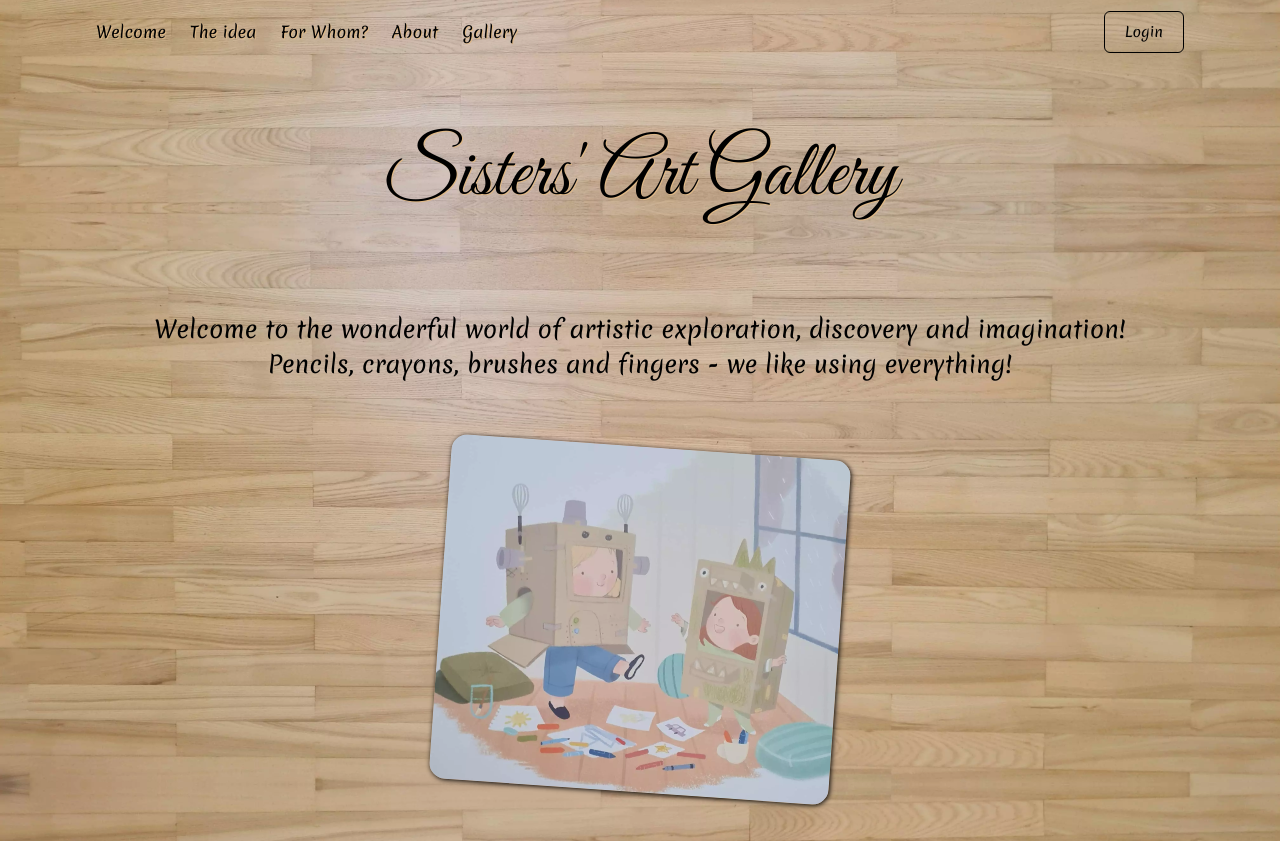
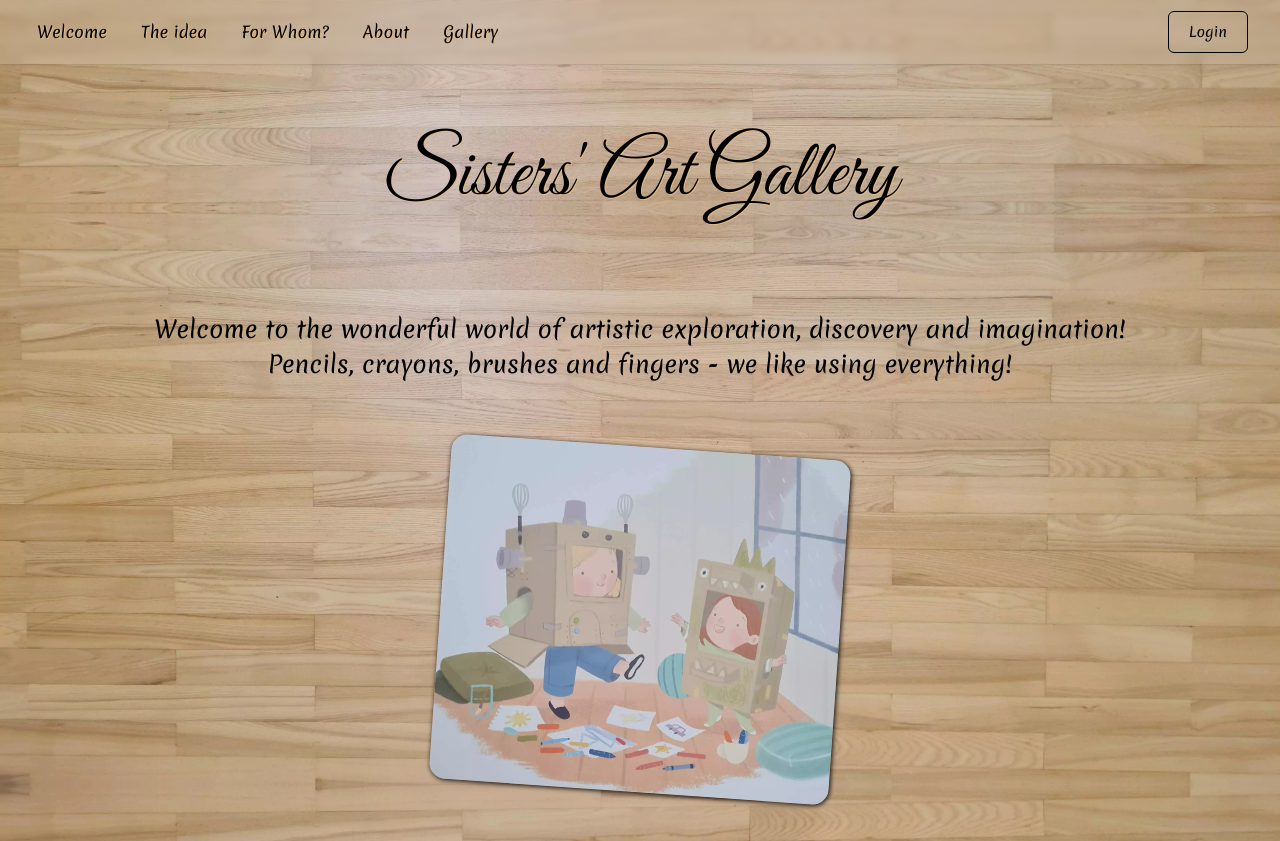
Before and after one commit to pauliusgin/sisters-art-v2, a website: page public/index.html in a window 1280 px wide. Shown: the top 841 px of the page. Drawn offline with Linux system fonts and the light colour scheme.

Commit message:
base layout

```diff
--- a/public/index.html
+++ b/public/index.html
@@ -23,8 +23,8 @@
   </head>
   <body
     class="min-h-screen bg-[url('/images/brown-floor-1.webp')] bg-contain bg-center flex flex-col align-mddle">
-    <div class="flex flex-col align-middle mx-0 sm:mx-[2rem] md:mx-[4rem]">
-      <header class="bg-[] mb-10 font-merienda">
+    <header
+      class="sticky top-0 z-[99] bg-[rgba(201,180,158,0.4)] backdrop-blur-[3px] mb-10 shadow font-merienda">
       <div
         class="mx-auto flex h-16 max-w-screen-xl items-center gap-8 px-4 sm:px-6 lg:px-8">
         <div class="flex flex-1 items-center justify-end md:justify-between">
@@ -32,7 +32,7 @@
             <ul class="flex items-center gap-6 text-sm">
               <li>
                 <a
-                    class="text-black text-base text-shadow-sm transition pb-1 hover:text-red-500/75 hover:border-b hover: border-b-red-500"
+                  class="text-black text-base text-shadow-sm transition p-1 border border-transparent focus:outline-none focus:border-black focus:ring-1 focus:ring-red-500 focus:rounded-md hover:text-red-500/75 hover:border-b-red-500"
                   href="#welcome">
                   Welcome
                 </a>
@@ -40,7 +40,7 @@
 
               <li>
                 <a
-                    class="text-black text-base text-shadow-sm transition pb-1 hover:text-orange-500/75 hover:border-b hover: border-b-orange-500"
+                  class="text-black text-base text-shadow-sm transition p-1 border border-transparent focus:outline-none focus:border-black focus:ring-1 focus:ring-orange-500 focus:rounded-md hover:text-orange-500/75 hover:border-b hover:border-b-orange-500"
                   href="#idea">
                   The idea
                 </a>
@@ -48,7 +48,7 @@
 
               <li>
                 <a
-                    class="text-black text-base text-shadow-sm pb-1 hover:text-yellow-500/75 hover:border-b hover: border-b-yellow-500"
+                  class="text-black text-base text-shadow-sm p-1 border border-transparent focus:outline-none focus:border-black focus:ring-1 focus:ring-yellow-500 focus:rounded-md hover:text-yellow-500/75 hover:border-b hover:border-b-yellow-500"
                   href="#whom">
                   For Whom?
                 </a>
@@ -56,7 +56,7 @@
 
               <li>
                 <a
-                    class="text-black text-base text-shadow-sm pb-1 hover:text-green-500/75 hover:border-b hover: border-b-green-500"
+                  class="text-black text-base text-shadow-sm p-1 border border-transparent focus:outline-none focus:border-black focus:ring-1 focus:ring-green-500 focus:rounded-md hover:text-green-500/75 hover:border-b hover:border-b-green-500"
                   href="#about">
                   About
                 </a>
@@ -64,7 +64,7 @@
 
               <li>
                 <a
-                    class="text-black text-base text-shadow-sm pb-1 hover:text-cyan-500/75 hover:border-b hover: border-b-cyan-500"
+                  class="text-black text-base text-shadow-sm p-1 border border-transparent focus:outline-none focus:border-black focus:ring-1 focus:ring-cyan-500 focus:rounded-md hover:text-cyan-500/75 hover:border-b hover:border-b-cyan-500"
                   href="#gallery">
                   Gallery
                 </a>
@@ -75,7 +75,7 @@
           <div class="flex items-center gap-4">
             <div class="sm:flex sm:gap-4">
               <a
-                  class="block border border-black rounded-md bg-none px-5 py-2.5 text-sm font-medium text-black transition hover:text-blue-500 hover:border-purple-500"
+                class="block border border-black rounded-md bg-none px-5 py-2.5 text-sm font-medium text-black transition focus:outline-none focus:ring-1 focus:ring-purple-500 focus:rounded-md hover:text-blue-500 hover:border-purple-500"
                 href="#">
                 Login
               </a>
@@ -102,6 +102,7 @@
       </div>
     </header>
 
+    <div class="flex flex-col align-middle mx-0 sm:mx-[2rem] md:mx-[4rem]">
       <!-- WELCOME -->
       <div
         class="flex flex-col pb-[10rem] mx-0 md:mx-[1rem] lg-[2rem]"
```
Also changed, not shown: public/css/main.css. Lines whose indentation alone changed are shown as unchanged.
